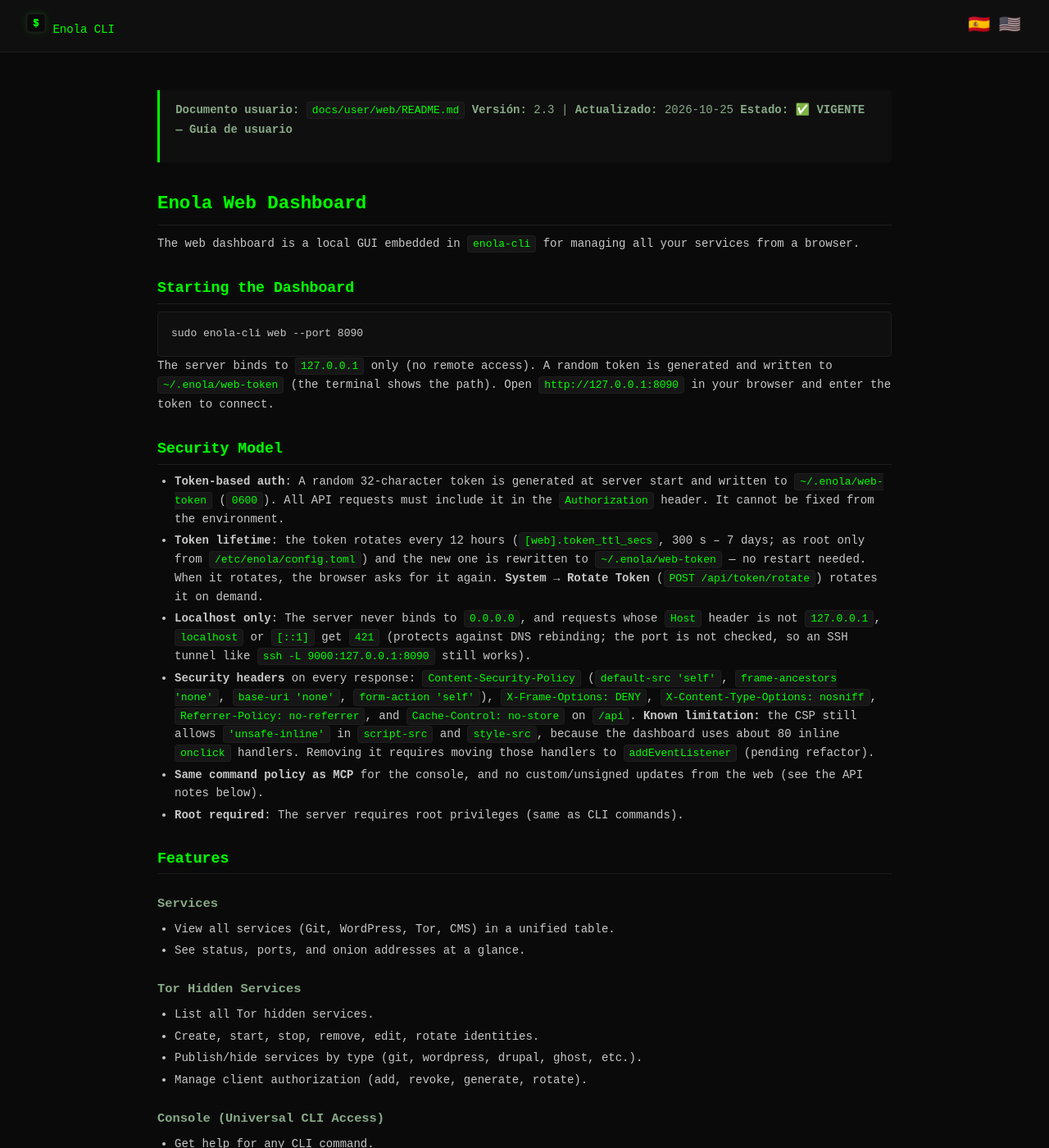
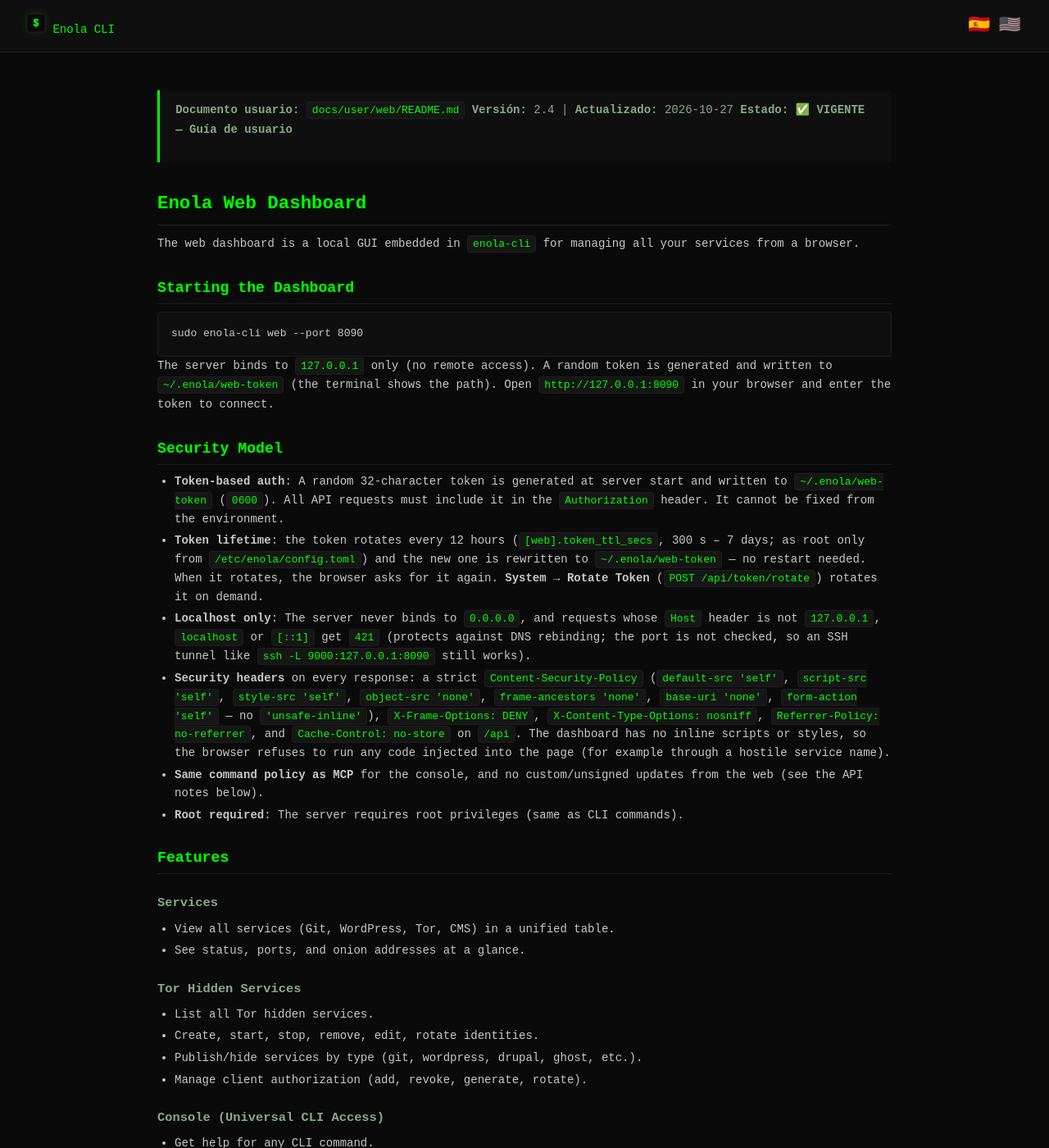
Before and after one commit to SalvadorPalmaRodriguez/enola-cli-lite, a Jekyll site: the page built from docs/user/web/README.md, in a window 1280 px wide and 1400 px high. Shown: the whole window at 82% size. Built offline with Jekyll 4.4.1, drawn with Linux system fonts in a browser that asks for light colours; our own code applies the rules of GitHub Pages for plain Markdown files.

Commit message:
docs(security): CHANGELOG [Unreleased] + DOC-SYNC de B2 y fileserver

```diff
--- a/docs/user/web/README.md
+++ b/docs/user/web/README.md
@@ -1,5 +1,5 @@
 > **Documento usuario:** `docs/user/web/README.md`
-> **Versión:** 2.3 | **Actualizado:** 2026-10-25
+> **Versión:** 2.4 | **Actualizado:** 2026-10-27
 > **Estado:** ✅ **VIGENTE — Guía de usuario**
 
 # Enola Web Dashboard
@@ -31,14 +31,14 @@ generated and written to `~/.enola/web-token` (the terminal shows the path). Ope
   header is not `127.0.0.1`, `localhost` or `[::1]` get `421` (protects against DNS
   rebinding; the port is not checked, so an SSH tunnel like
   `ssh -L 9000:127.0.0.1:8090` still works).
-- **Security headers** on every response: `Content-Security-Policy` (`default-src
-  'self'`, `frame-ancestors 'none'`, `base-uri 'none'`, `form-action 'self'`),
-  `X-Frame-Options: DENY`, `X-Content-Type-Options: nosniff`,
-  `Referrer-Policy: no-referrer`, and `Cache-Control: no-store` on `/api`.
-  **Known limitation:** the CSP still allows `'unsafe-inline'` in `script-src` and
-  `style-src`, because the dashboard uses about 80 inline `onclick` handlers.
-  Removing it requires moving those handlers to `addEventListener` (pending
-  refactor).
+- **Security headers** on every response: a strict `Content-Security-Policy`
+  (`default-src 'self'`, `script-src 'self'`, `style-src 'self'`,
+  `object-src 'none'`, `frame-ancestors 'none'`, `base-uri 'none'`,
+  `form-action 'self'` — no `'unsafe-inline'`), `X-Frame-Options: DENY`,
+  `X-Content-Type-Options: nosniff`, `Referrer-Policy: no-referrer`, and
+  `Cache-Control: no-store` on `/api`. The dashboard has no inline scripts or
+  styles, so the browser refuses to run any code injected into the page (for
+  example through a hostile service name).
 - **Same command policy as MCP** for the console, and no custom/unsigned updates
   from the web (see the API notes below).
 - **Root required**: The server requires root privileges (same as CLI commands).
--- a/llms-full.txt
+++ b/llms-full.txt
@@ -171,7 +171,7 @@ All share the same lifecycle: `list`, `create --name <n> --http-port <p>`, `star
 - Post-quantum measures: ML-DSA-65 release signatures, optional ML-KEM hybrid TLS stack (`setup --pqc-tls`), WireGuard preshared keys (`--psk`), SSH sntrup761x25519 KEX (`ssh-harden-pqc`), Tor auth key rotation.
 - Update security: advisory feed signed with minisign; binaries verified with SHA256 + minisign before applying; stable exit codes for scripting. At euid 0 (`sudo`), `[update]` is read only from root-owned `/etc/enola/config.toml` (`~/.enola/config.toml` is ignored).
 - Input validation: VPN peer names (1–32 `[A-Za-z0-9_-]`) and peer IPs (plain IPv4 inside the server subnet) are validated in the application layer for CLI/web/MCP; the update feed is refused if its signed `published_at` is older than the newest one already accepted (warning when > 90 days old); manifest entries reject line breaks/NUL (and `|` in keys) and `uninstall.sh` only removes paths under Enola-managed locations.
-- Web dashboard hardening: `Host` must be a loopback name (else 421, anti DNS-rebinding; port not checked so SSH tunnels work); CSP `default-src 'self'; frame-ancestors 'none'` (still `'unsafe-inline'` for scripts/styles because of inline onclick handlers — pending refactor), `X-Frame-Options: DENY`, `nosniff`, `no-referrer`, `no-store` on `/api`; the token rotates every 12 h (`[web].token_ttl_secs`) and is rewritten to `~/.enola/web-token`, plus `POST /api/token/rotate`. `ask` with a non-local LLM endpoint asks `[s/N]` before every read-only tool that can reveal host data (default-deny; docs/catalog/plan exempt).
+- Web dashboard hardening: `Host` must be a loopback name (else 421, anti DNS-rebinding; port not checked so SSH tunnels work); strict CSP `default-src 'self'; script-src 'self'; style-src 'self'; object-src 'none'; frame-ancestors 'none'` (no `'unsafe-inline'`; no inline handlers or styles in the UI), `X-Frame-Options: DENY`, `nosniff`, `no-referrer`, `no-store` on `/api`; the token rotates every 12 h (`[web].token_ttl_secs`) and is rewritten to `~/.enola/web-token`, plus `POST /api/token/rotate`. `ask` with a non-local LLM endpoint asks `[s/N]` before every read-only tool that can reveal host data (default-deny; docs/catalog/plan exempt).
 - Running as root (`sudo`): inherited environment is an allowlist — only `ENOLA_ACCEPT_LICENSE`, `ENOLA_MCP_CHILD` and `ENOLA_AUTO_SETUP` survive; every other `ENOLA_*` is dropped with one aggregated warning (names only) and `PATH` is reset to a fixed safe value. Flags are always honoured (`--tor-socks` to a non-loopback proxy prints a warning). Security keys (`[ai].endpoint`, `[ai].tor_proxy`, `[distribution].*`, `[update].*`, `[mcp].*`, non-loopback `[http].tor_socks_proxy`) are read only from root-owned `/etc/enola/config.toml`; convenience keys still come from `~/.enola/config.toml`. `update download/apply --allow-unsigned` is the only way to skip signature verification (`ENOLA_ALLOW_UNSIGNED_UPDATE` was removed); the dashboard token is always random (`ENOLA_WEB_TOKEN` was removed); as root the MCP audit log must live in `/var/log/enola/` or `/var/lib/enola/`; `ask` prints the effective LLM endpoint and its source. Test-only variables (`ENOLA_SKIP_ROOT_CHECK`, `ENOLA_APPARMOR_ENABLED_PATH`, `ENOLA_MANIFEST_PATH`, `ENOLA_TEST_*`) exist only in `--features testing` builds. Full table: docs/user/general/config-reference.md, "Variables solo-desarrollo".
 - MCP server security: read-only by default; mutating tools require explicit `--allow-write` plus a mandatory allowlist (or explicit `--allow-all-mutating`) (`--allow-tools`/`ENOLA_MCP_ALLOWED_TOOLS`/`[mcp].allowed_tools`, tool names or `family:sub` paths); destructive tools demand `"force": true` AND a two-step `confirm_token` (single-use, bound to exact args, 300s TTL, not surviving restarts); mutating/destructive calls are audit-logged (requested/rejected/simulated/confirmation_requested/authorized/ok/error) with secret redaction. `enola_run_command` never dispatches the `mcp`, `ask`, `ssh`, `uninstall`, `web`, `setup` families nor `update apply`, `test run`, `test benchmark`; dispatched subprocesses get a cleared env plus allowlist; at euid 0 the `[mcp]` section is read only from root-owned `/etc/enola/config.toml`.
 
```
Also changed, not shown: docs/user/files/commands-files.md (+11 -1 lines), CHANGELOG.md.
